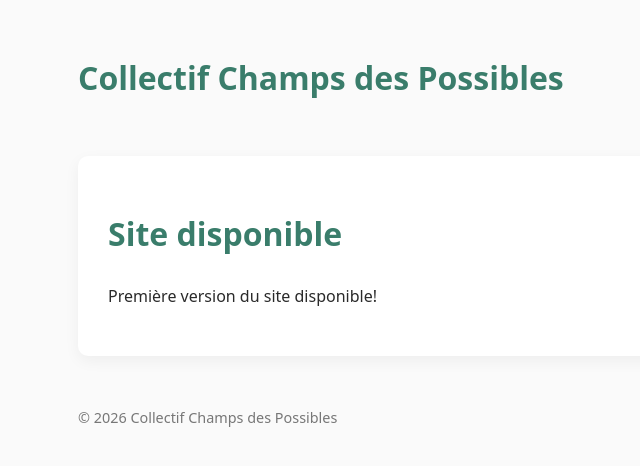
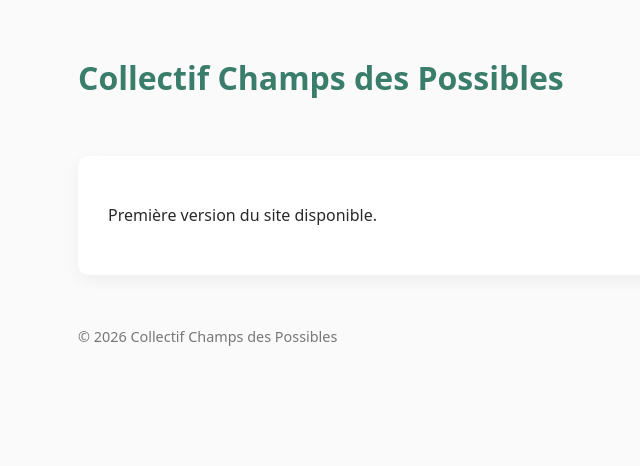
Before and after one commit to champs-des-possibles/champs-des-possibles.github.io, a Jekyll site: the page built from _posts/2026-03-11-online.md, in a window 1280 px wide. Shown: the top 466 px of the page, without its empty margins (137-777 px from the left). Built offline with Jekyll 4.4.1, drawn with Linux system fonts in a browser that asks for light colours; our own code applies the rules of GitHub Pages for plain Markdown files; part of the change alters nothing that is shown.

Commit message:
Update online.md with front matter and layout

```diff
--- a/_posts/2026-03-11-online.md
+++ b/_posts/2026-03-11-online.md
@@ -1,3 +1,6 @@
-# Site disponible
+---
+layout: default
+title: Site disponible!
+---
 
-Première version du site disponible!
+Première version du site disponible.
```
